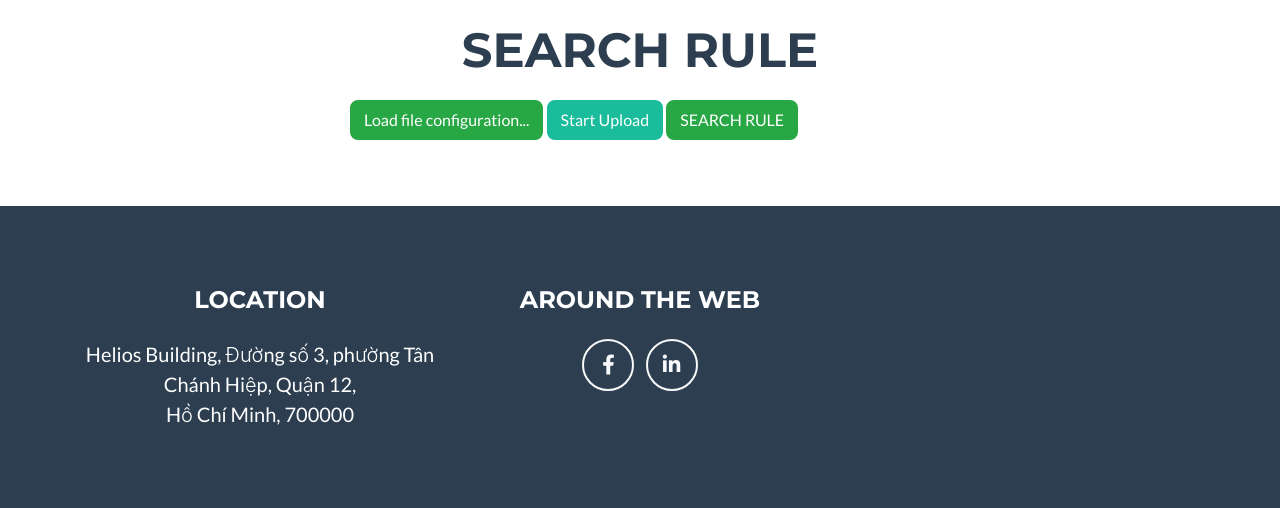
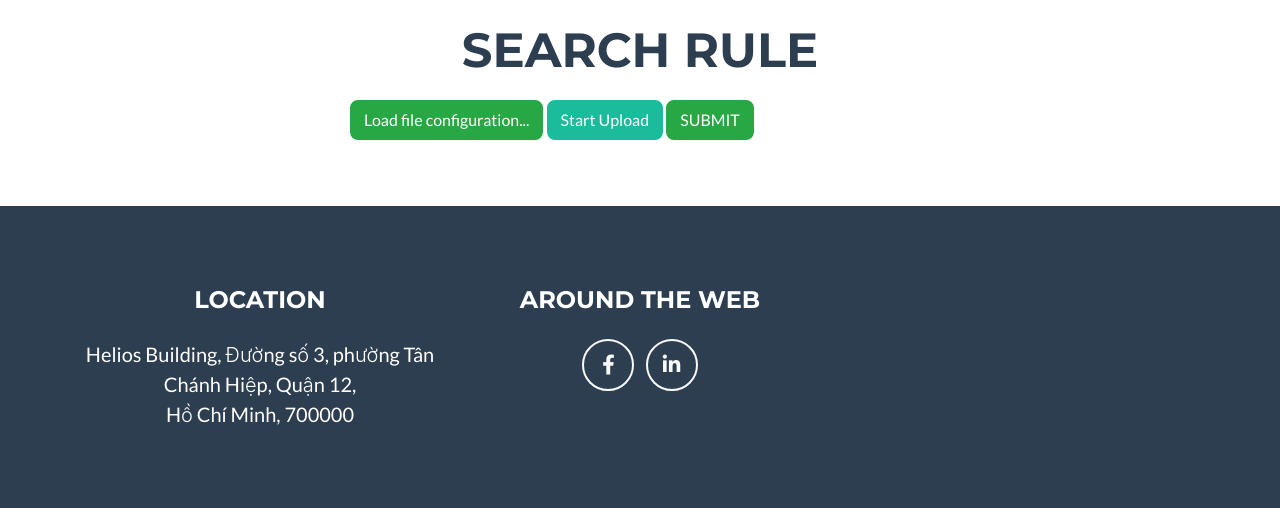
Before and after one commit to huynq8/Django, a Django app: page /parse_firewall/ in a window 1280 px wide; the page is wider, and only the part inside the window is pictured. Shown: the part 772-1280 px from the top of that part. Run offline with Django 3.2, Linux system fonts and the light colour scheme; some libraries are stand-ins or nearby versions.

Commit message:
update template parse fw and search rule

```diff
--- a/templates/first_app/parse_firewall.html
+++ b/templates/first_app/parse_firewall.html
@@ -13,7 +13,7 @@
             <a id="pickfiles" class="btn btn-success" href="javascript:;">Load file configuration...</a>
             <a type="button" class="btn btn-primary" id="uploadfiles" href="javascript:;">Start Upload</a>
             <button name="generate-command" type="button" class="btn btn-success" id="generate"
-            >SEARCH RULE</button>
+            >SUBMIT</button>
 
         </div>
     </div>
```
